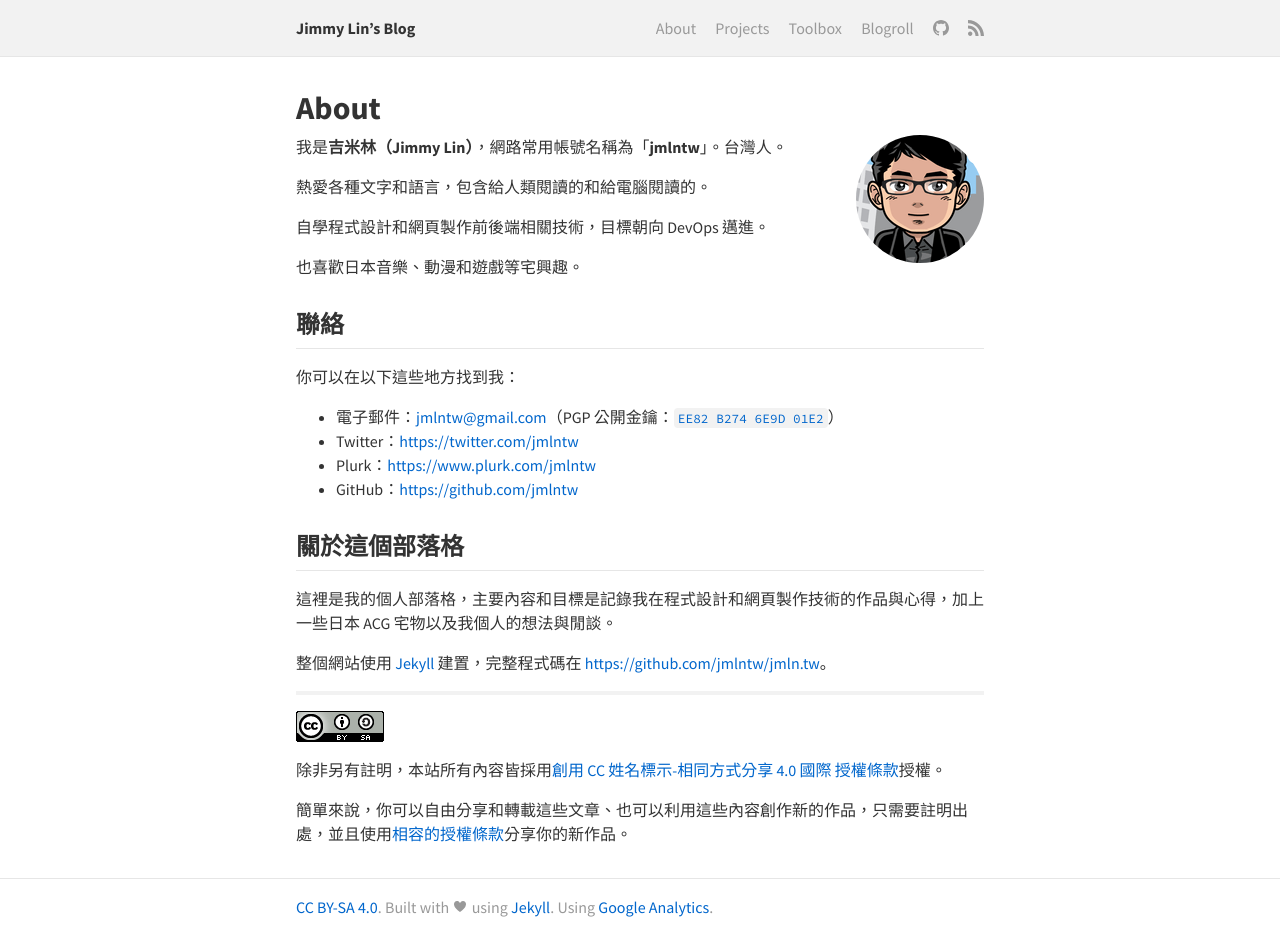
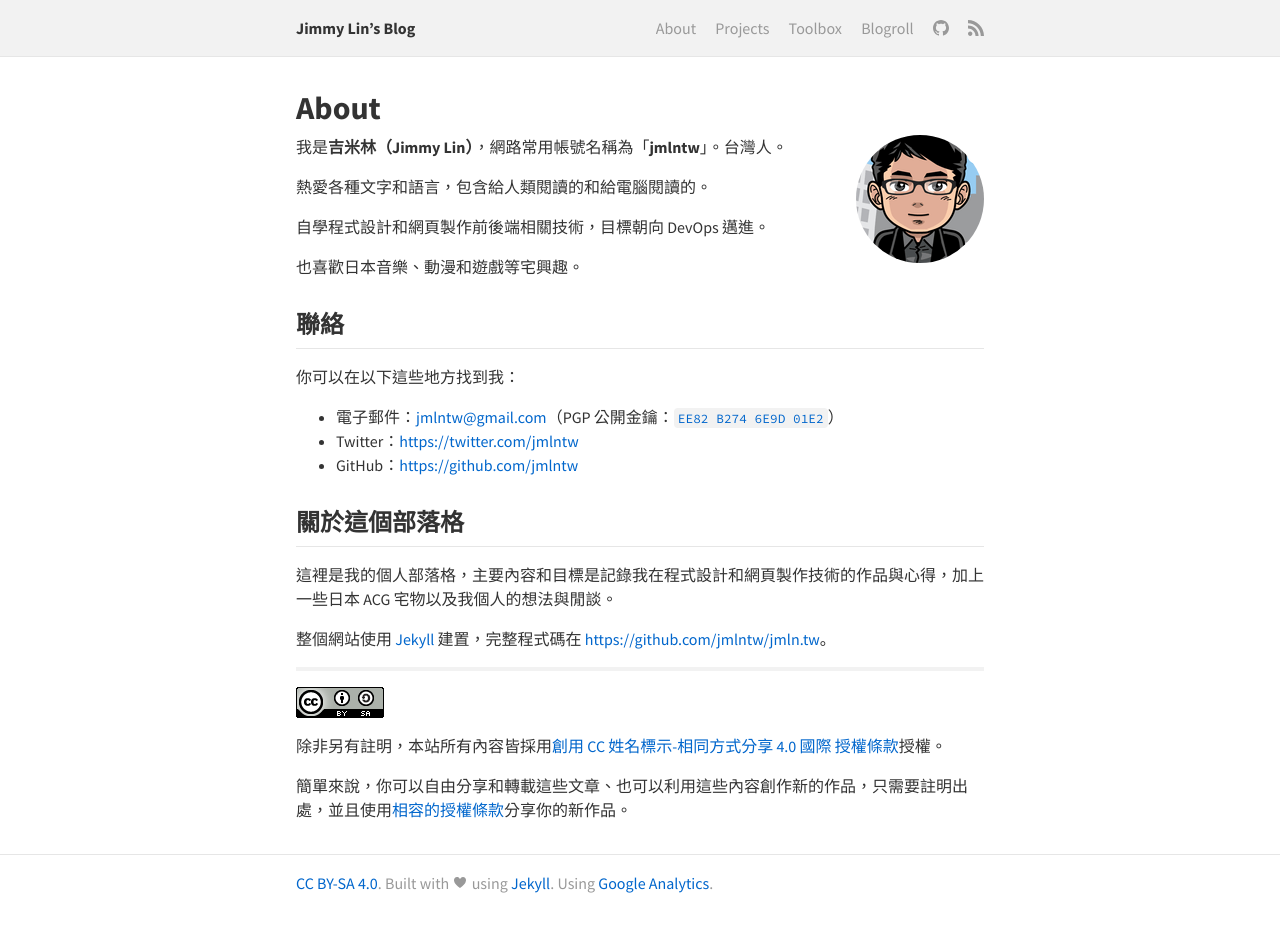
Before and after one commit to mnghsn/jmln.tw, a Jekyll site: the page built from _pages/about.md, in a window 1280 px wide. Built offline with Jekyll 4.4.1, drawn with Linux system fonts in a browser that asks for light colours; after the commit the page ends 927 px from its top, so only the background shows below that.

Commit message:
Remove Plurk information

```diff
--- a/_config.yml
+++ b/_config.yml
@@ -14,7 +14,6 @@ author:
   email: jmlntw@gmail.com
   uri: https://jmln.tw/
   twitter: jmlntw
-  plurk: jmlntw
   github: jmlntw
 
 # URL
--- a/_pages/about.md
+++ b/_pages/about.md
@@ -23,7 +23,6 @@ order: 0
 
 * 電子郵件：<jmlntw@gmail.com>（PGP 公開金鑰：[`EE82 B274 6E9D 01E2`](/pgp_keys.asc)）
 * Twitter：<https://twitter.com/jmlntw>
-* Plurk：<https://www.plurk.com/jmlntw>
 * GitHub：<https://github.com/jmlntw>
 
 ## 關於這個部落格
```
Also changed, not shown: other parts of _pages/about.md (+1 -1 lines).
